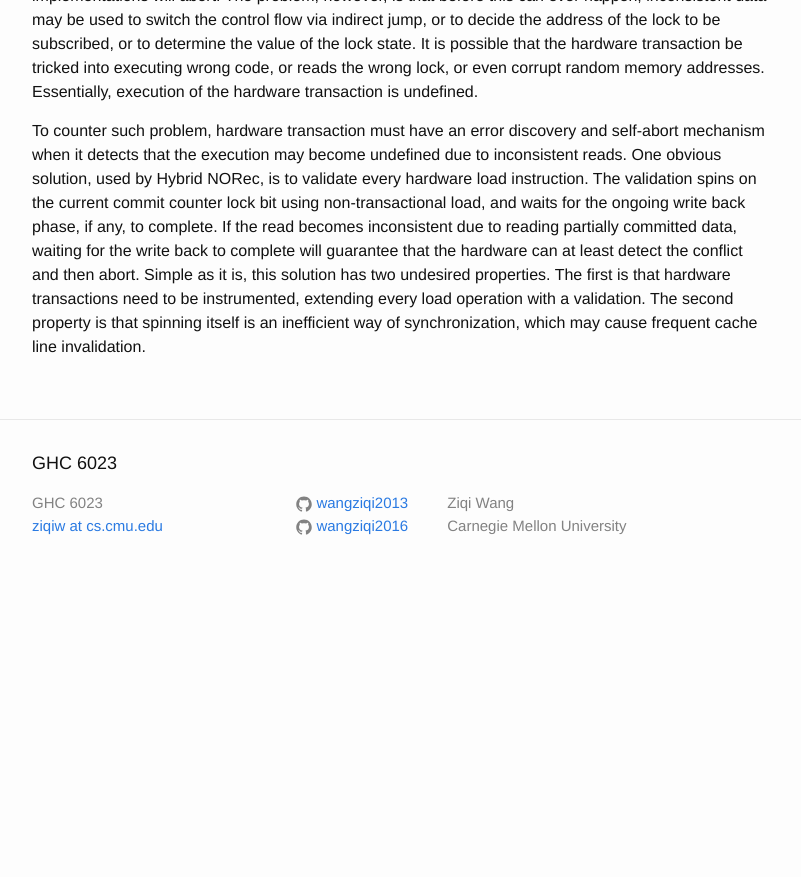
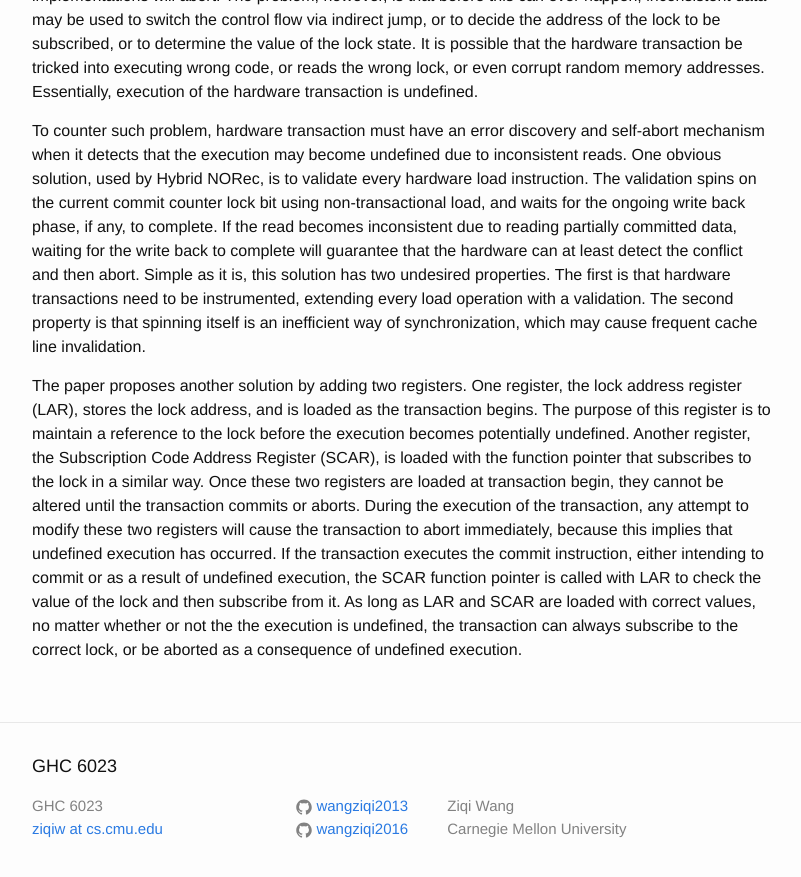
Before and after one commit to wangziqi2013/wangziqi2013.github.io, a Jekyll site: the page built from _posts/2018-05-29-Hardware-Ext-to-Make-Lazy-Sub-Safe.markdown, in a window 1280 px wide and 900 px high, scrolled down 1642 px. Shown: the top 877 px of the window, without its empty margins (238-1039 px from the left). Built offline with Jekyll 4.4.1, drawn with Linux system fonts in a browser that asks for light colours; before the commit the page ends 2239 px from its top, so only the background shows below that.

Commit message:
Finish solution 2

```diff
--- a/_posts/2018-05-29-Hardware-Ext-to-Make-Lazy-Sub-Safe.markdown
+++ b/_posts/2018-05-29-Hardware-Ext-to-Make-Lazy-Sub-Safe.markdown
@@ -72,3 +72,15 @@ due to reading partially committed data, waiting for the write back to complete
 least detect the conflict and then abort. Simple as it is, this solution has two undesired properties. The first is that
 hardware transactions need to be instrumented, extending every load operation with a validation. The second property is
 that spinning itself is an inefficient way of synchronization, which may cause frequent cache line invalidation.
+
+The paper proposes another solution by adding two registers. One register, the lock address register (LAR), stores the
+lock address, and is loaded as the transaction begins. The purpose of this register is to maintain a reference
+to the lock before the execution becomes potentially undefined. Another register, the Subscription Code Address
+Register (SCAR), is loaded with the function pointer that subscribes to the lock in a similar way. Once these two registers
+are loaded at transaction begin, they cannot be altered until the transaction commits or aborts. During the execution
+of the transaction, any attempt to modify these two registers will cause the transaction to abort immediately, because
+this implies that undefined execution has occurred. If the transaction executes the commit instruction, either intending to
+commit or as a result of undefined execution, the SCAR function pointer is called with LAR to check the
+value of the lock and then subscribe from it. As long as LAR and SCAR are loaded with correct values, no matter whether
+or not the the execution is undefined, the transaction can always subscribe to the correct lock, or be aborted as
+a consequence of undefined execution.
```
